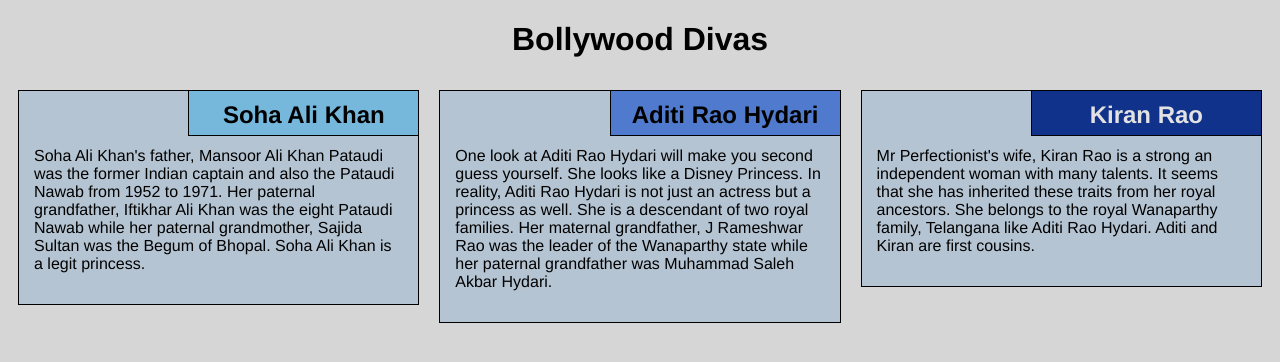
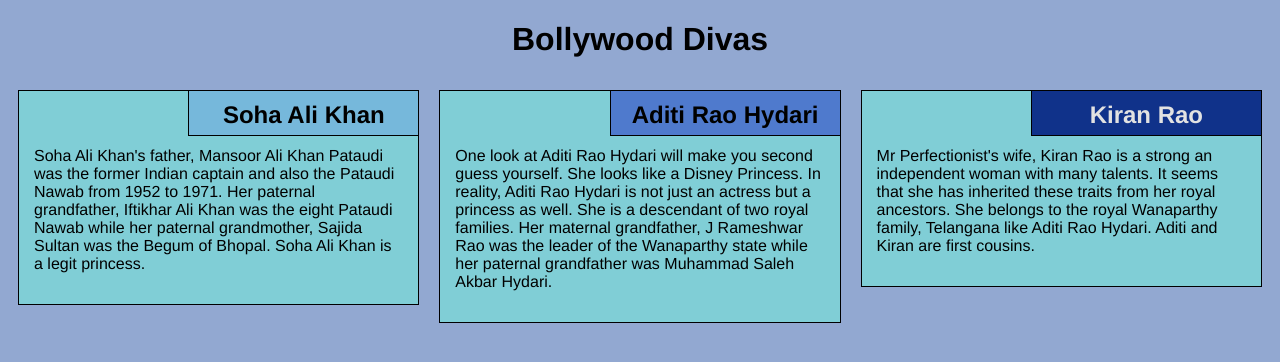
Before and after one commit to Khushi-201/Khushi-201.github.io, a PHP site: page / in a window 1280 px wide. Shown: the top 362 px of the page. Run offline with PHP 8.4, Linux system fonts and the light colour scheme.

Commit message:
Update style.css

```diff
--- a/Module_2/css/style.css
+++ b/Module_2/css/style.css
@@ -4,7 +4,7 @@
 }
 
 body {
-    background-color: #d6d6d6;
+    background-color: #92a8d1;
 }
 
 h1 {
@@ -14,7 +14,7 @@ h1 {
 
 section {
     border: 1px solid black;
-    background-color: #b5c4d2;
+    background-color: #80ced6;
     margin: 10px;
 }
 
```
